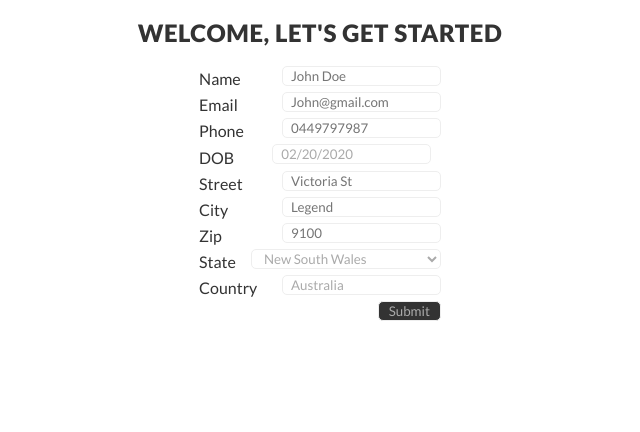
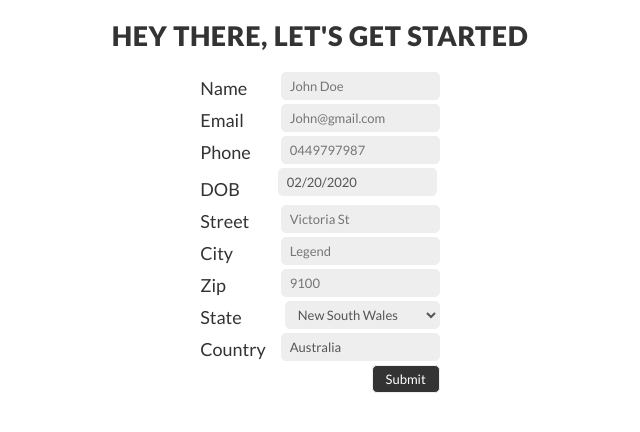
Before and after one commit to chitru/beautiful-box, a React (Create React App) app: page / in a window 1280 px wide. Shown: the top 432 px of the page, without its empty margins (320-960 px from the left). Built offline with nearby package versions, Linux system fonts and the light colour scheme.

Commit message:
Deleting formitems component

```diff
--- a/src/App.js
+++ b/src/App.js
@@ -60,7 +60,7 @@ class App extends Component {
     return (
       <div>
         <div className="top">
-          <h2 style={headText}>Welcome, Let's get started</h2>
+          <h2 style={headText}>Hey there, Let's get started</h2>
         </div>
         <div className="form">
           <form onSubmit={this.handleSubmit}>
@@ -132,9 +132,8 @@ class App extends Component {
             <div>
               <StatesDropdown
                 label="State"
-                value={this.state.stateName}
                 onChange={this.handleChange}
-                name="state"
+                name="stateName"
               />
             </div>
             <div>
@@ -146,7 +145,9 @@ class App extends Component {
                 disabled
               />
             </div>
-            <input type="submit" value="Submit" className="btn" />
+            <div>
+              <input type="submit" value="Submit" className="btn" />
+            </div>
           </form>
         </div>
       </div>
--- a/src/styles.css
+++ b/src/styles.css
@@ -7,8 +7,8 @@
 }
 
 body {
-  font-size: 16px;
-  line-height: 26px;
+  font-size: 18px;
+  line-height: 32px;
   color: #333;
 }
 
@@ -22,19 +22,25 @@ input,
 select {
   margin-left: 15px;
   padding-left: 8px;
-  height: 20px;
+  height: 28px;
   border-radius: 5px;
   border: 1px solid #eee;
   float: right;
-  background-color: transparent;
-  color: #aaa;
+  background-color: #eee;
+  font-size: 13px;
+  color: #555;
+}
+
+select {
+  max-width: 155px;
 }
 
 .btn {
-  padding-left: 10px;
-  padding-right: 10px;
+  padding-left: 13px;
+  padding-right: 13px;
   background-color: transparent;
   background-color: #333;
+  color: #fff;
 }
 
 .react-datepicker__input-container {
```
Also changed, not shown: src/FormItems.js (deleted, +0 -19 lines).
